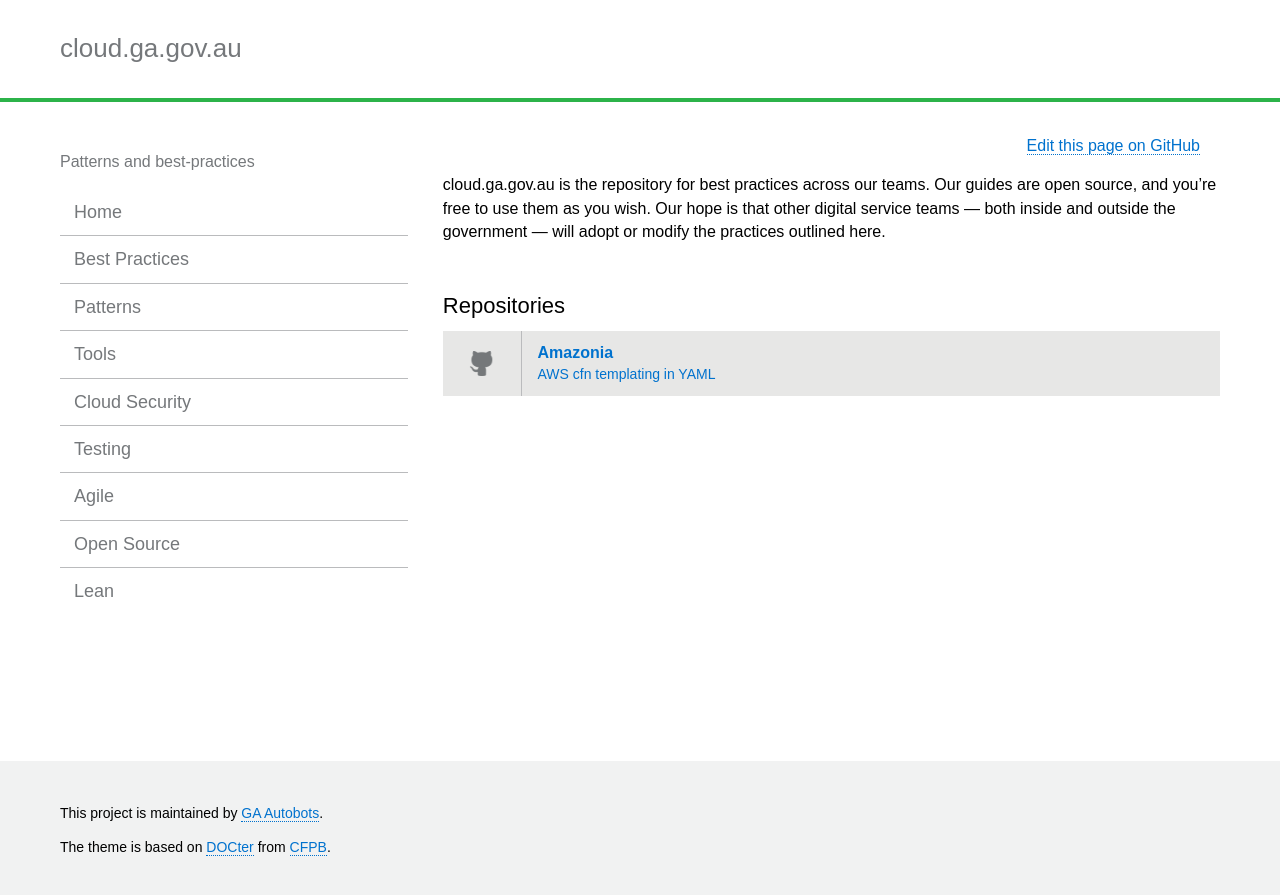
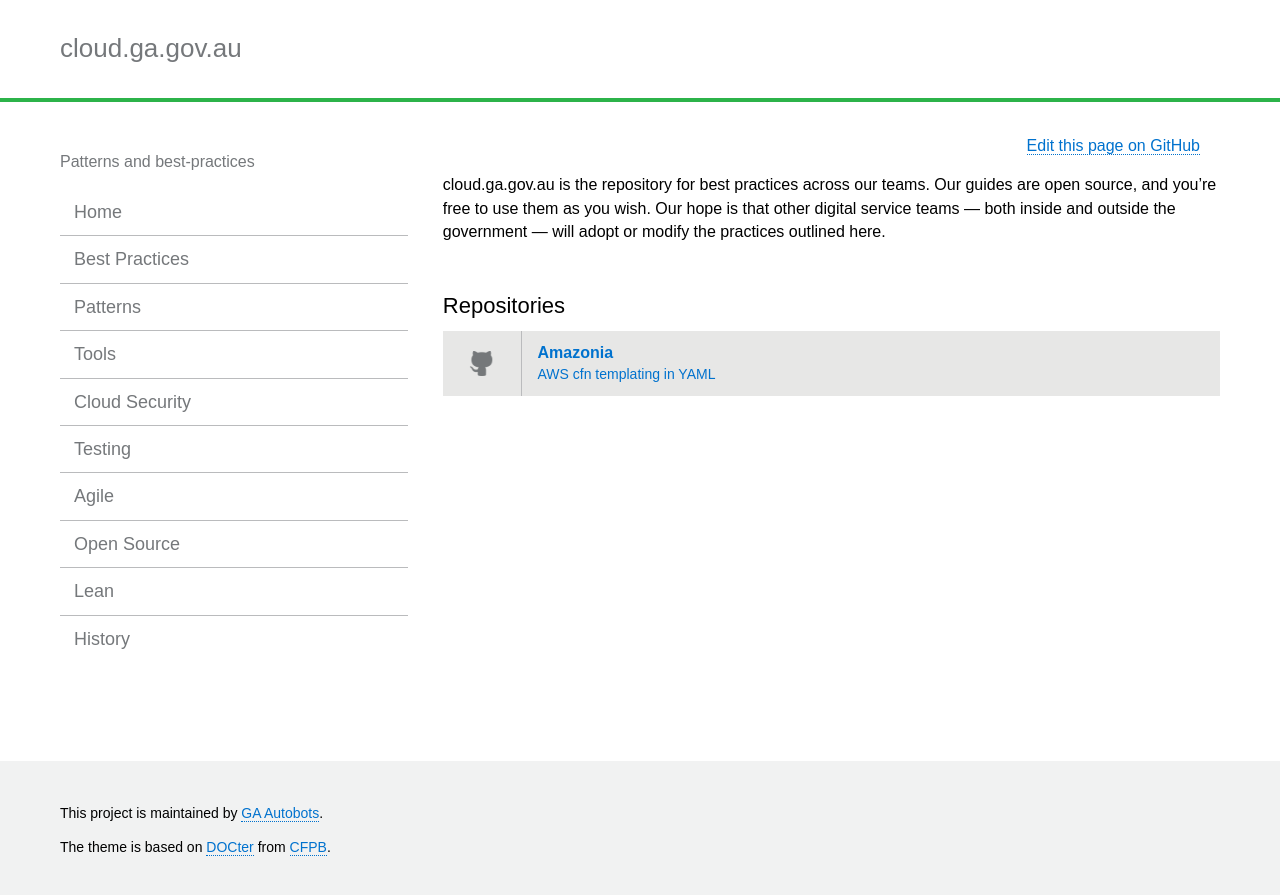
Before and after one commit to GeoscienceAustralia/cloud, a Jekyll site: the page built from docs/index.html, in a window 1280 px wide. Shown: the top 895 px of the page. Built offline with Jekyll 4.4.1, drawn with Linux system fonts in a browser that asks for light colours.

Commit message:
Update _config.yml

```diff
--- a/docs/_config.yml
+++ b/docs/_config.yml
@@ -58,6 +58,9 @@
 - text: Lean
   url: lean_index.html
   internal: true
+- text: History
+  url: model.html
+  internal: true
 
 # Repo list
 # List repos that you would like to appear on the homepage here
```
